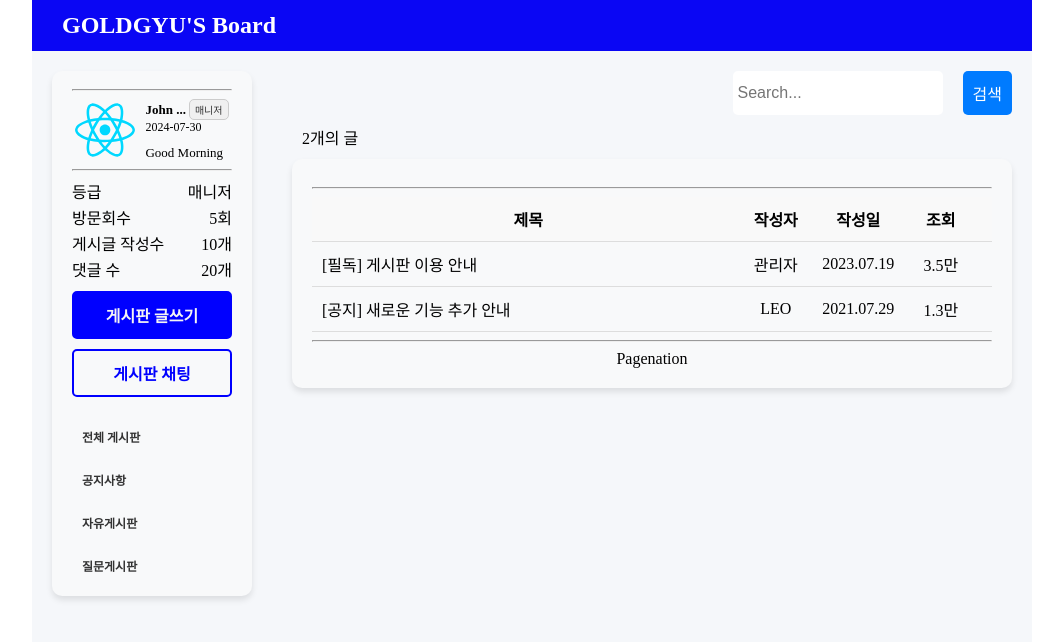
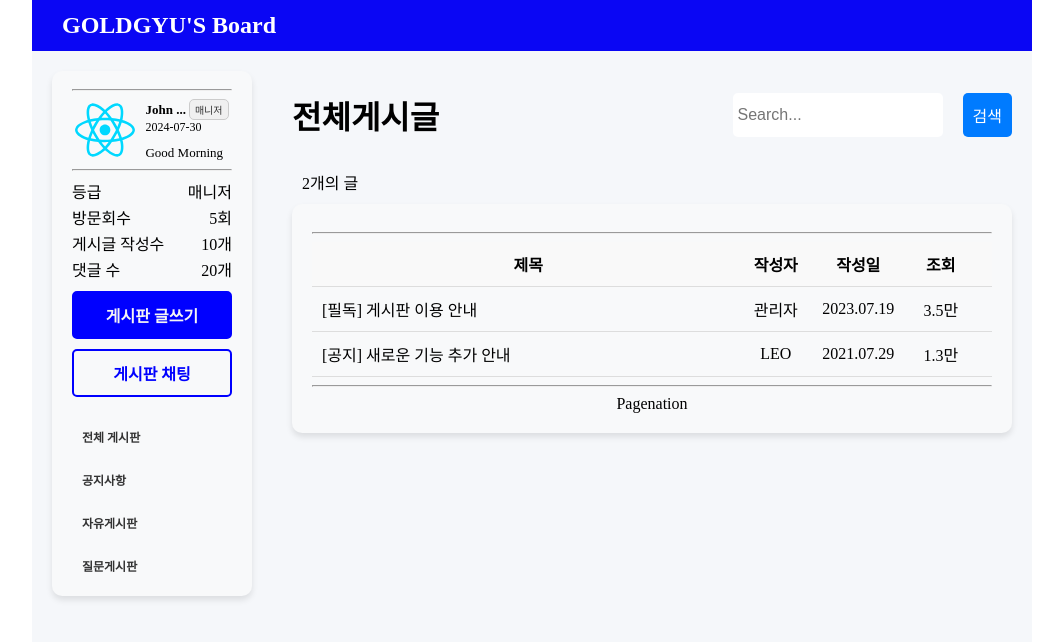
Before and after one commit to Gold-Gyu/Board-pjt, a React (Vite) app in the folder frontend/: page / in a window 1280 px wide. Shown: the top 642 px of the page, without its empty margins (108-1171 px from the left). Built offline with nearby package versions, Linux system fonts and the light colour scheme.

Commit message:
게시판 분류 페이지 추가

```diff
--- a/frontend/src/pages/Homepage/HomePage.tsx
+++ b/frontend/src/pages/Homepage/HomePage.tsx
@@ -5,7 +5,7 @@ import Board from '@/components/HomePageCompo/BoardIntro/BoardIntro';
 const HomePage = () => {
   return (
     <div className="homepage">
-      <Board />
+      <Board category={'전체게시글'} />
     </div>
   );
 };
```
Also changed, not shown: frontend/src/pages/FreeArticlePage/FreeArticlePage.tsx (added, +12 -0 lines), frontend/src/pages/NoticePage/NoticePage.tsx (added, +12 -0 lines), frontend/src/pages/QnAPage/QnAPage.tsx (added, +12 -0 lines).
